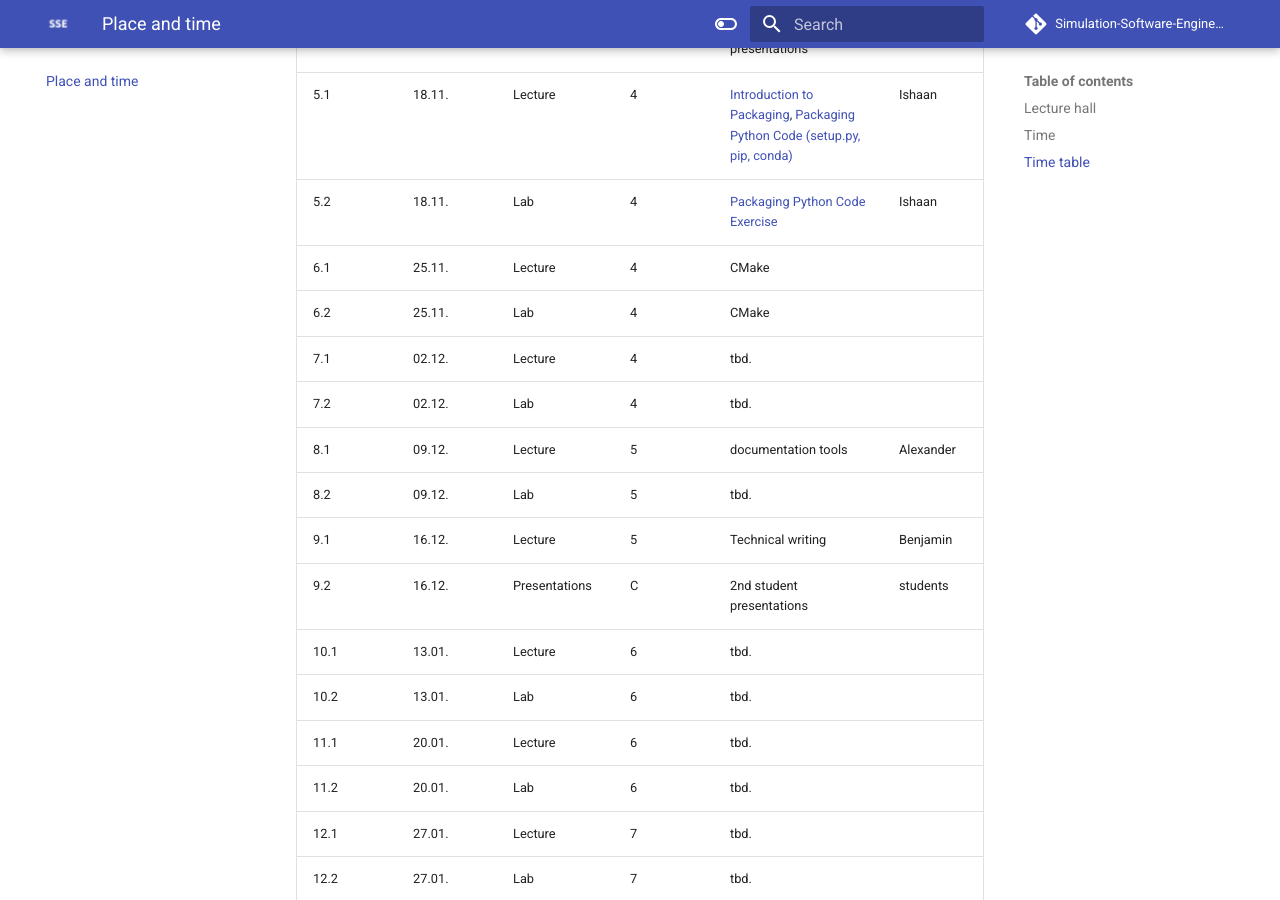
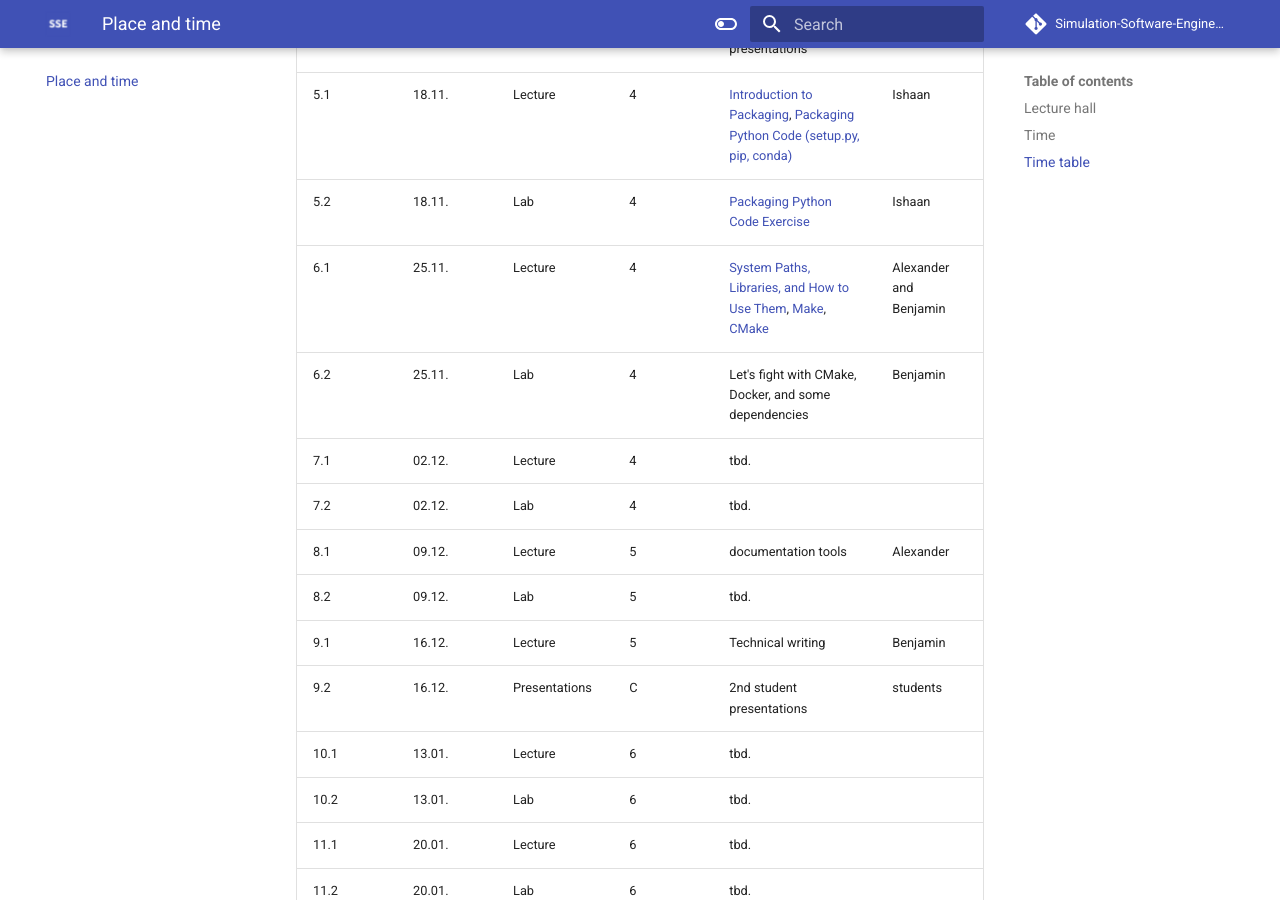
Before and after one commit to Simulation-Software-Engineering/homepage, an MkDocs documentation site: the page built from docs/place-and-time.md, in a window 1280 px wide and 900 px high, scrolled down 1376 px. Built offline with MkDocs 1.6.1 and Material for MkDocs 9.7.7, drawn with Linux system fonts in a browser that asks for light colours; comment, search, counter and statistics services are not loaded.

Commit message:
Add links to CMake etc lecture

```diff
--- a/docs/place-and-time.md
+++ b/docs/place-and-time.md
@@ -35,8 +35,8 @@ Please note that we might adjust the time table during the semester. You find a
 |    4.2 | 11.11. |Presentations | C | 1st student presentations | students|
 |    5.1 | 18.11. |Lecture | 4 | [Introduction to Packaging](https://github.com/Simulation-Software-Engineering/Lecture-Material/blob/main/building-and-packaging/material/intro_slides.md), [Packaging Python Code (setup.py, pip, conda)](https://github.com/Simulation-Software-Engineering/Lecture-Material/blob/main/building-and-packaging/material/packaging_python_slides.md) | Ishaan |
 |    5.2 | 18.11. |Lab | 4 | [Packaging Python Code Exercise](https://github.com/Simulation-Software-Engineering/Lecture-Material/blob/main/building-and-packaging/material/exercise_python_packaging_text.md) | Ishaan |
-|    6.1 | 25.11. |Lecture | 4 | CMake | |
-|    6.2 | 25.11. |Lab | 4 | CMake | |
+|    6.1 | 25.11. |Lecture | 4 | [System Paths, Libraries, and How to Use Them](https://github.com/Simulation-Software-Engineering/Lecture-Material/blob/main/building-and-packaging/material/systempaths-and-librarytools_slides.md), [Make](https://github.com/Simulation-Software-Engineering/Lecture-Material/blob/main/building-and-packaging/material/make_slides.md), [CMake](https://github.com/Simulation-Software-Engineering/Lecture-Material/blob/main/building-and-packaging/material/make_slides.md) | Alexander and Benjamin |
+|    6.2 | 25.11. |Lab | 4 | Let's fight with CMake, Docker, and some dependencies | Benjamin |
 |    7.1 | 02.12. |Lecture | 4 | tbd. |  |
 |    7.2 | 02.12. |Lab | 4 | tbd. | |
 |    8.1 | 09.12. |Lecture | 5 | documentation tools | Alexander |
```
